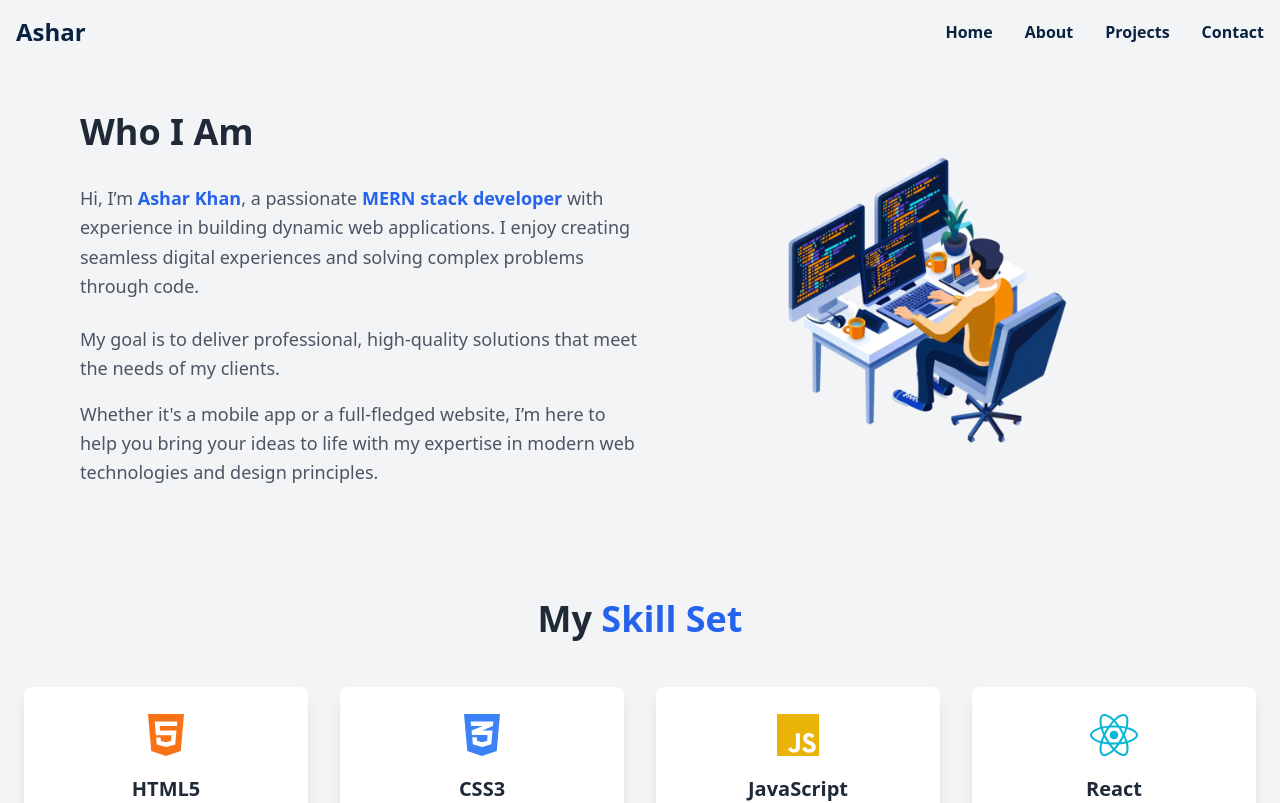
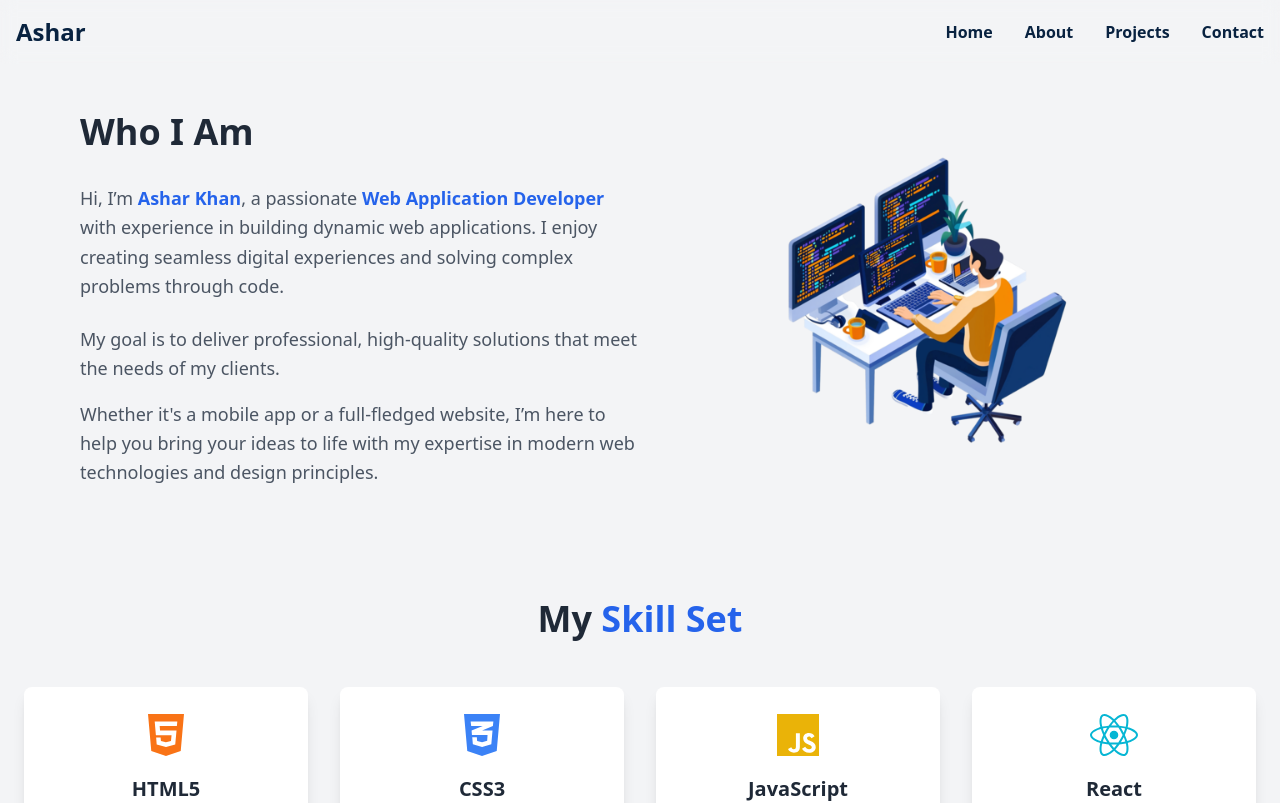
Before and after one commit to Asharkhan468/My-Personal-Portfolio-Nextjs, a Next.js app: page /about in a window 1280 px wide. Shown: the top 803 px of the page. Built offline with nearby package versions, Linux system fonts and the light colour scheme.

Commit message:
portfolio website

```diff
--- a/app/about/page.tsx
+++ b/app/about/page.tsx
@@ -34,7 +34,7 @@ function page() {
         Who I Am
       </h2>
       <p className="text-lg text-gray-600 leading-relaxed mt-8">
-        Hi, I’m <span className="font-semibold text-blue-600">Ashar Khan</span>, a passionate <span className='text-blue-600 font-semibold'>MERN stack developer</span> with experience in building dynamic web applications. I enjoy creating seamless digital experiences and solving complex problems through code.
+        Hi, I’m <span className="font-semibold text-blue-600">Ashar Khan</span>, a passionate <span className='text-blue-600 font-semibold'>Web Application Developer</span> with experience in building dynamic web applications. I enjoy creating seamless digital experiences and solving complex problems through code.
       </p><br />
       <p className='text-lg text-gray-600 leading-relaxed'> My goal is to deliver professional, high-quality solutions that meet the needs of my clients.</p>
       <p className="mt-4 text-lg text-gray-600 leading-relaxed">
--- a/app/page.tsx
+++ b/app/page.tsx
@@ -26,7 +26,7 @@ const TypingEffectSection = () => {
     <h3 className="text-xl md:text-2xl lg:text-3xl text-blue-600 font-semibold">
       <div className="relative">
         <span className="inline-block whitespace-nowrap overflow-hidden border-r-2 border-black animate-typing pr-2">
-          MERN Stack Developer
+          Web Application Developer
         </span>
       </div>
     </h3>
--- a/components/Navbar.tsx
+++ b/components/Navbar.tsx
@@ -1,6 +1,6 @@
 'use client'
 
-import React from 'react';
+import React, { useState } from 'react';
 import Link from 'next/link';
 import {
   Sheet,
@@ -15,6 +15,13 @@ import {
 
 
 const Navbar:React.FC = () => {
+
+  let [sideBar , setSideBar] = useState(false)
+
+  const closeSidebar = () => {
+    setSideBar(true)
+
+  };
   return (
 
 
@@ -44,14 +51,7 @@ const Navbar:React.FC = () => {
   <Sheet>
     <SheetTrigger>
       <div className="text-black hover:text-black focus:outline-none" id="menu-toggle">
-              <svg
-                xmlns="http://www.w3.org/2000/svg"
-                fill="none"
-                viewBox="0 0 24 24"
-                strokeWidth={2}
-                stroke="currentColor"
-                className="w-6 h-6"
-              >
+        <svg xmlns="http://www.w3.org/2000/svg" fill="none" viewBox="0 0 24 24" strokeWidth={2} stroke="currentColor" className="w-6 h-6">
           <path strokeLinecap="round" strokeLinejoin="round" d="M4 6h16M4 12h16m-7 6h7" />
         </svg>
       </div>
@@ -62,10 +62,10 @@ const Navbar:React.FC = () => {
         <SheetTitle className='text-2xl font-bold'>Ashar</SheetTitle>
         <SheetDescription>
           <div id="menu" className='mt-4'>
-                  <Link href="/" className="block px-4 py-2 text-black-300 hover:bg-gray-900 hover:text-white">Home</Link>
-                  <Link href="/about" className="block px-4 py-2 text-black-300 hover:bg-gray-900 hover:text-white">About</Link>
-                  <Link href="/projects" className="block px-4 py-2 text-black-300 hover:bg-gray-900 hover:text-white">Projects</Link>
-                  <Link href="/contact" className="block px-4 py-2 text-black-300 hover:bg-gray-900 hover:text-white">Contact</Link>
+            <Link href="/" className="block px-4 py-2 text-black-300 hover:bg-gray-900 hover:text-white" onClick={closeSidebar}>Home</Link>
+            <Link href="/about" className="block px-4 py-2 text-black-300 hover:bg-gray-900 hover:text-white" onClick={closeSidebar}>About</Link>
+            <Link href="/projects" className="block px-4 py-2 text-black-300 hover:bg-gray-900 hover:text-white" onClick={closeSidebar}>Projects</Link>
+            <Link href="/contact" className="block px-4 py-2 text-black-300 hover:bg-gray-900 hover:text-white" onClick={closeSidebar}>Contact</Link>
           </div>
         </SheetDescription>
       </SheetHeader>
```
Lines whose indentation alone changed are shown as unchanged.
